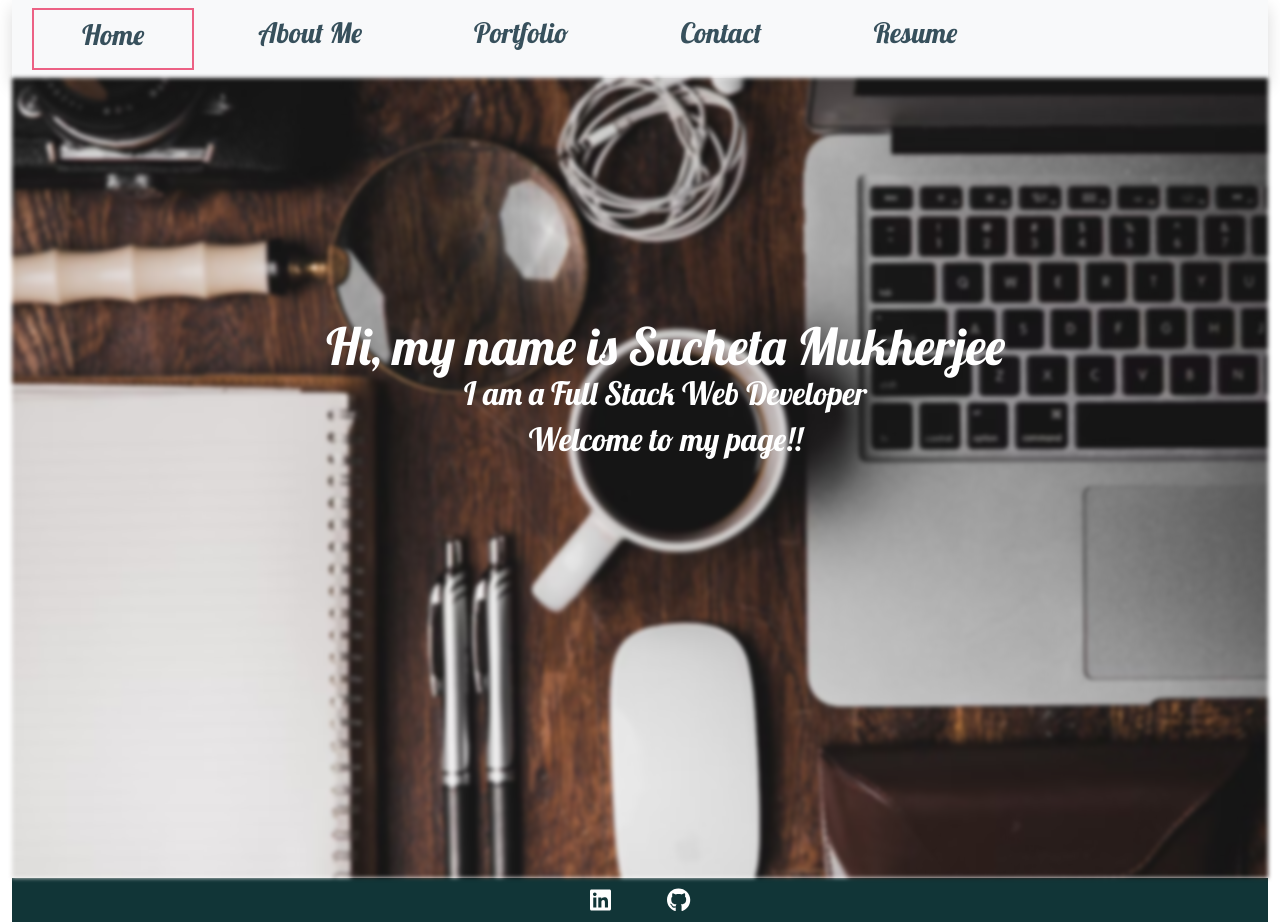
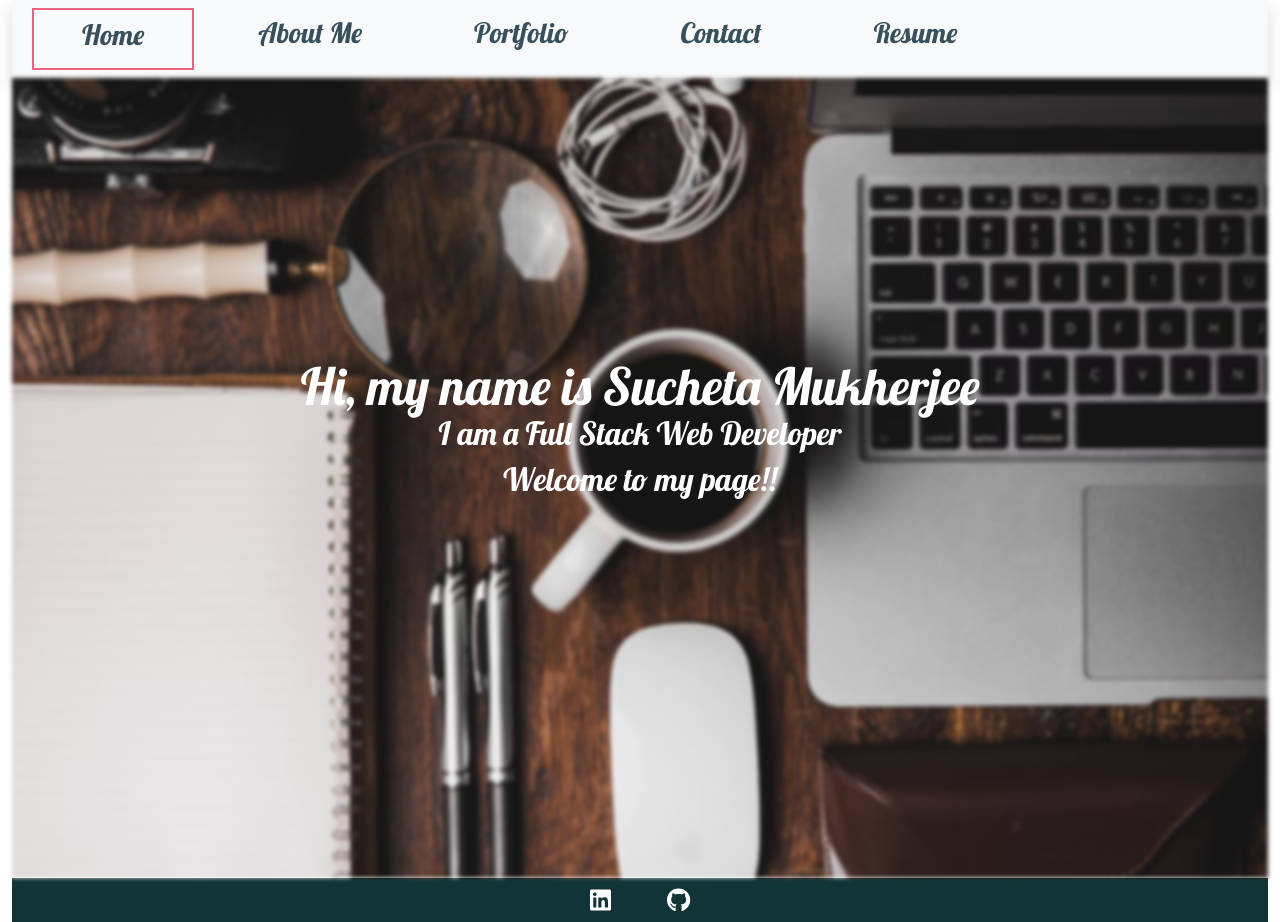
Before and after one commit to sucheta90/myPortfolio_inReact, a React (Vite) app: page / in a window 1280 px wide. Built offline with nearby package versions, Linux system fonts and the light colour scheme.

Commit message:
fixed conetnt postion on homepage

```diff
--- a/src/pages/HomePage.css
+++ b/src/pages/HomePage.css
@@ -11,9 +11,12 @@
   color: white;
   animation: moveIn 3s;
   position: absolute;
-  left: 25%;
-  right: auto;
-  top: 30%;
+  margin-left: auto;
+  margin-right: auto;
+  left: 0;
+  right: 0;
+  text-align: center;
+  top: 35%;
 }
 #welcome p {
   color: white;
@@ -22,14 +25,14 @@
 
 @keyframes moveIn {
   from {
-    left: 0%;
+    opacity: 0%;
   }
   to {
-    left: 25%;
+    opacity: 100%;
   }
 }
 
-@media screen and (max-width: 1000px) {
+/* @media screen and (max-width: 1000px) {
   #welcome {
     left: 15%;
   }
@@ -41,8 +44,8 @@
       left: 15%;
     }
   }
-}
-@media screen and (max-width: 600px) {
+} */
+/* @media screen and (max-width: 600px) {
   #welcome {
     left: 2%;
   }
@@ -58,8 +61,8 @@
     font-size: 0.6em;
     line-height: 1;
   }
-}
-@media screen and (min-width: 1700px) {
+} */
+/* @media screen and (min-width: 1700px) {
   #welcome {
     right: auto;
   }
@@ -71,4 +74,4 @@
       left: 25%;
     }
   }
-}
+} */
```
